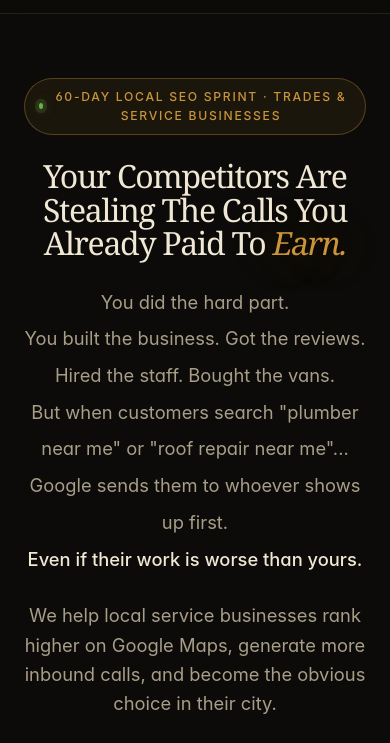
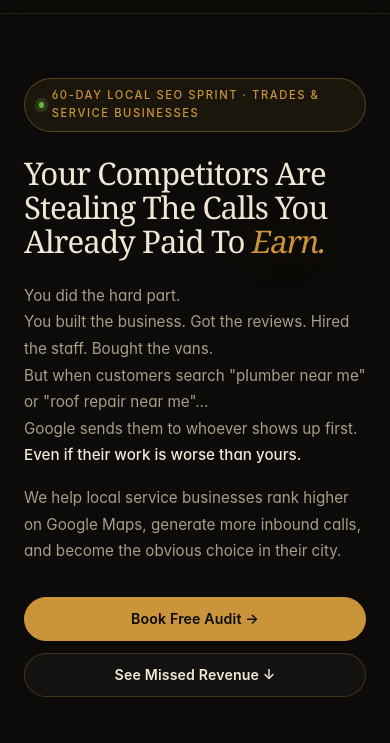
Before and after one commit to xr33m-marketing/xr33m-gmb-SITE, a website built with Vite: page index.html in a window 390 px wide. Shown: the part 55-798 px from the top of the page. Built offline with nearby package versions, Linux system fonts and the light colour scheme; a web font is replaced by a local one.

Commit message:
Fix mobile hero layout

```diff
--- a/styles.css
+++ b/styles.css
@@ -2418,6 +2418,44 @@
 
   .hero {
     min-height: auto;
+    padding-block: var(--space-16) var(--space-12);
+  }
+
+  .hero__inner {
+    text-align: left;
+  }
+
+  .eyebrow {
+    font-size: 0.7rem;
+  }
+
+  .hero__title {
+    font-size: clamp(1.75rem, 8vw, 2.6rem);
+    letter-spacing: -0.03em;
+    line-height: 1.1;
+    max-width: none;
+    margin-inline: 0;
+  }
+
+  .hero__lede {
+    font-size: 0.95rem;
+    line-height: 1.75;
+    max-width: none;
+    margin-inline: 0;
+  }
+
+  .hero__lede--closing {
+    margin-top: var(--space-4);
+  }
+
+  .hero__cta {
+    flex-direction: column;
+    align-items: stretch;
+  }
+
+  .hero__cta .btn {
+    text-align: center;
+    justify-content: center;
   }
 
   .hero__meta {
```
